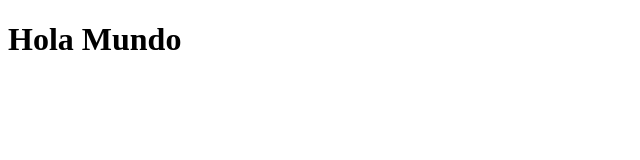
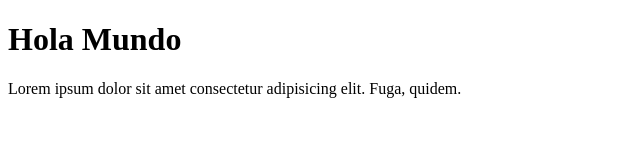
Before and after one commit to vSiefert/nuevoInicio, a plain HTML site: page index.html in a window 1280 px wide. Shown: the whole page, without its empty margins (0-640 px from the left). Drawn offline with Linux system fonts and the light colour scheme.

Commit message:
ultima prueba

```diff
--- /dev/null
+++ b/global.css
@@ -0,0 +1,3 @@
+* {
+    margin: 0;
+}
--- a/index.html
+++ b/index.html
@@ -10,6 +10,7 @@
 <body>
     <div class="holaMundo">
         <h1>Hola Mundo</h1>
+        <p>Lorem ipsum dolor sit amet consectetur adipisicing elit. Fuga, quidem.</p>
     </div>
 </body>
 
--- a/main.js
+++ b/main.js
@@ -0,0 +1,3 @@
+const faf = () => {
+    return "HolaMundo"
+}
--- a/styles.css
+++ b/styles.css
@@ -1,4 +1,4 @@
 .holaMundo {
-    background-color: aliceblue;
-    color: brown;
+    background-color: blue;
+    color: blueviolet;
 }
```
